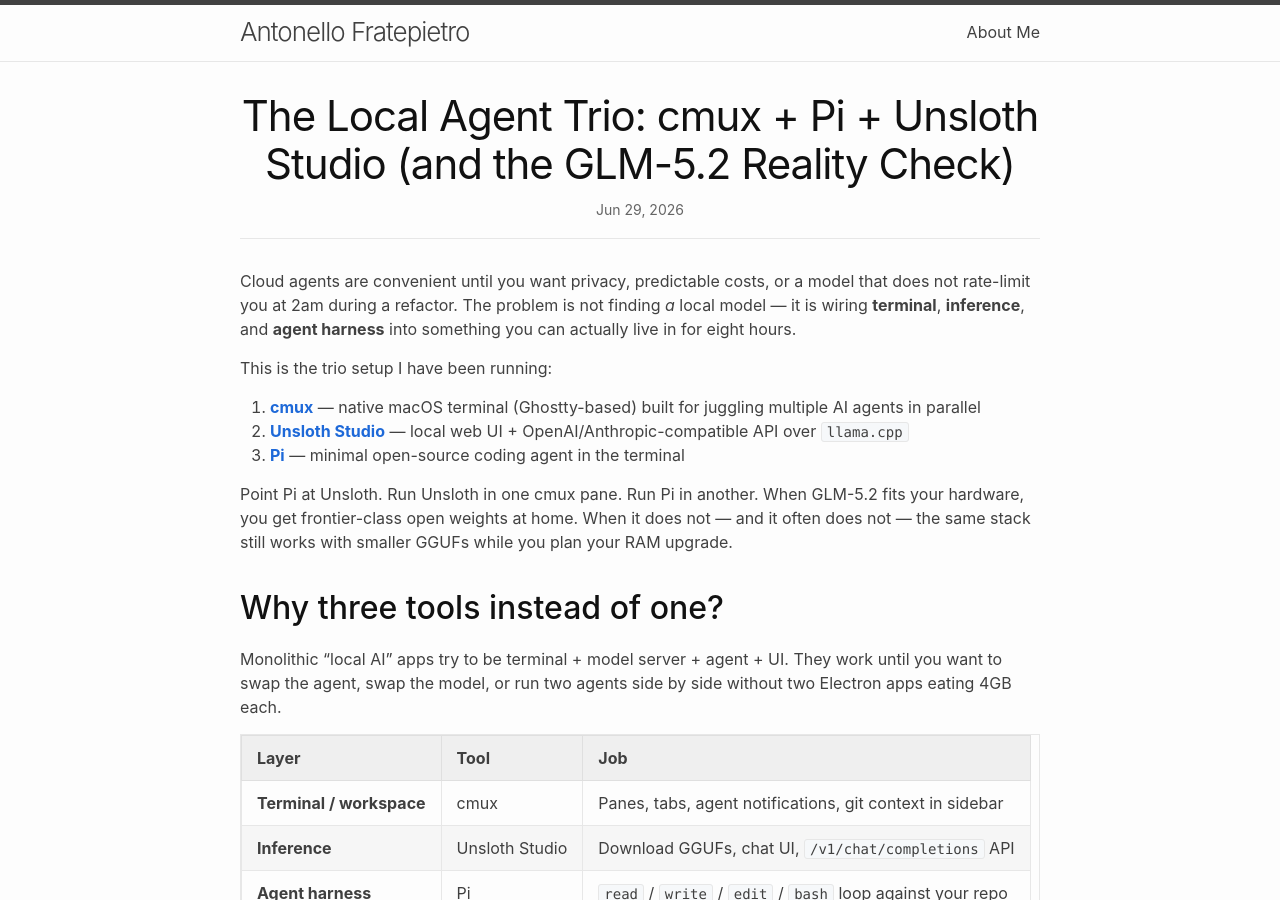
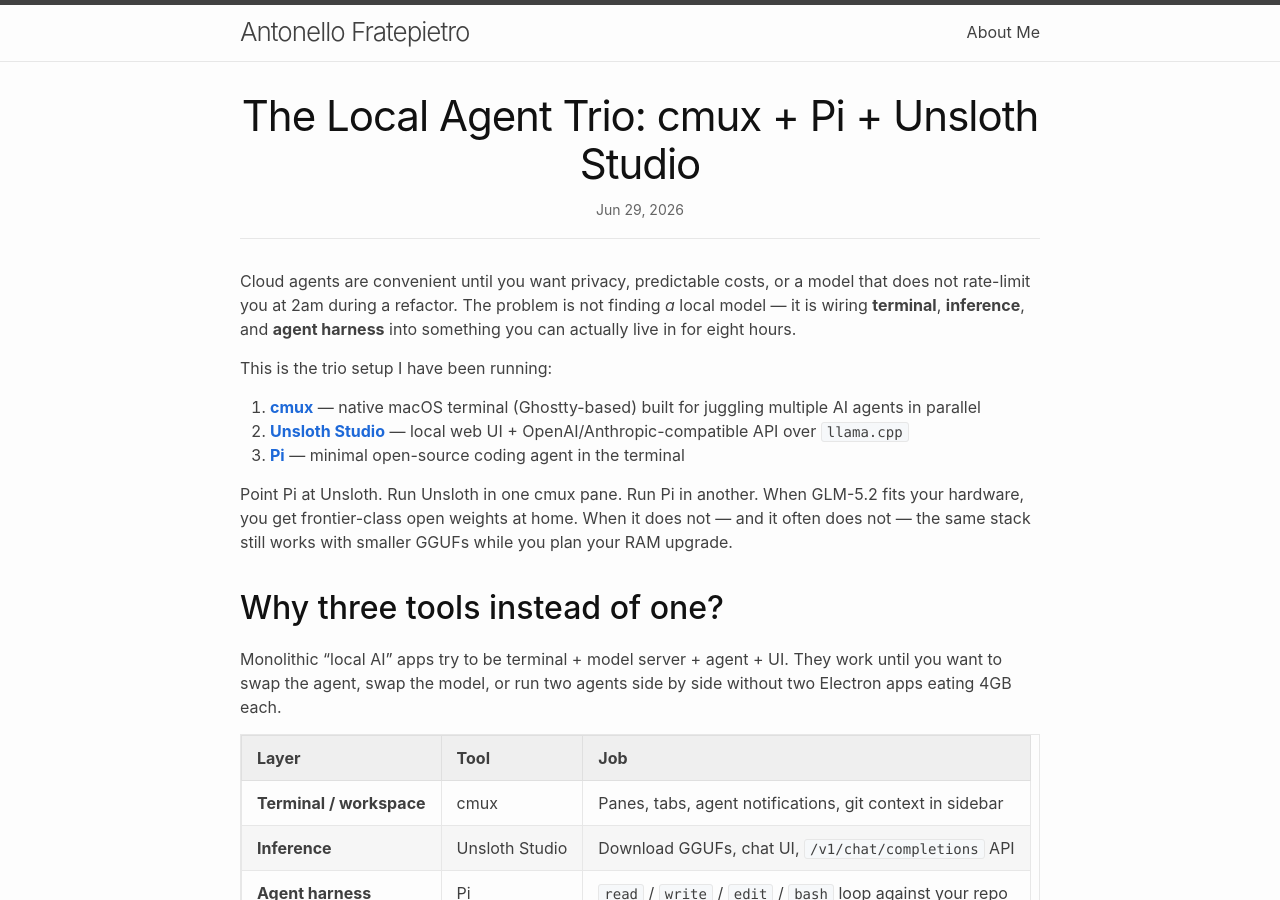
Before and after one commit to antonellof/antonellof.github.io, a Jekyll site: the page built from _posts/2026-06-29-cmux-pi-unsloth-local-glm-setup.md, in a window 1280 px wide and 900 px high. Built offline with Jekyll 4.4.1, drawn with Linux system fonts in a browser that asks for light colours; nearby versions of some CDN libraries.

Commit message:
Update title of cmux, Pi, and Unsloth Studio post to remove reference to GLM-5.2, enhancing focus on the local agent trio.

```diff
--- a/_posts/2026-06-29-cmux-pi-unsloth-local-glm-setup.md
+++ b/_posts/2026-06-29-cmux-pi-unsloth-local-glm-setup.md
@@ -1,6 +1,6 @@
 ---
 layout: post
-title: "The Local Agent Trio: cmux + Pi + Unsloth Studio (and the GLM-5.2 Reality Check)"
+title: "The Local Agent Trio: cmux + Pi + Unsloth Studio"
 date: 2026-06-29
 categories: [How-To]
 tags: [cmux, Pi Agent, Unsloth, GLM-5.2, Local LLM, llama.cpp, macOS, Agentic AI]
```
